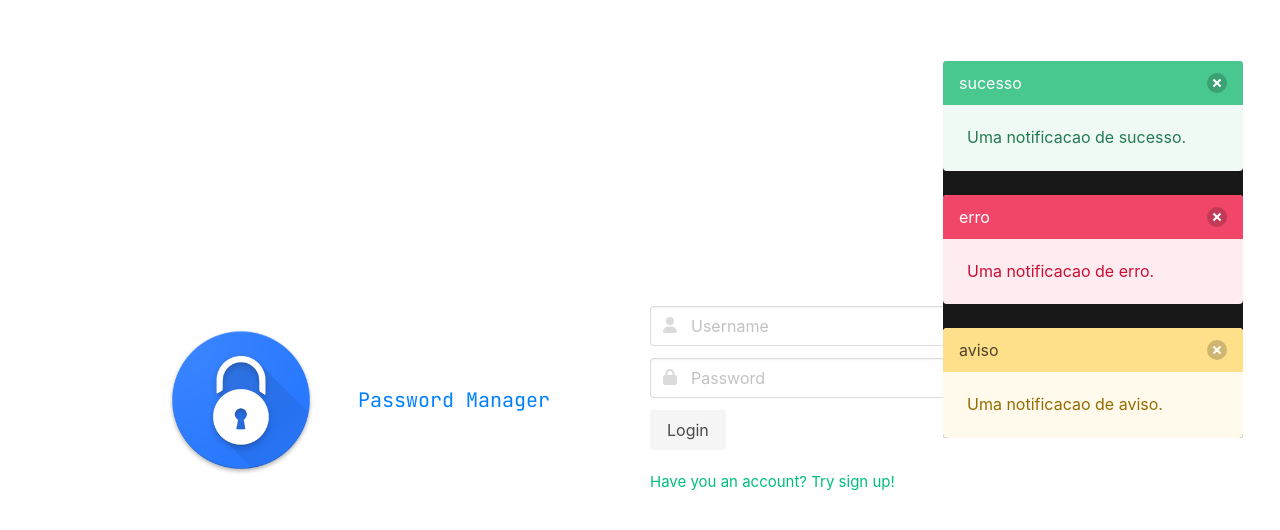
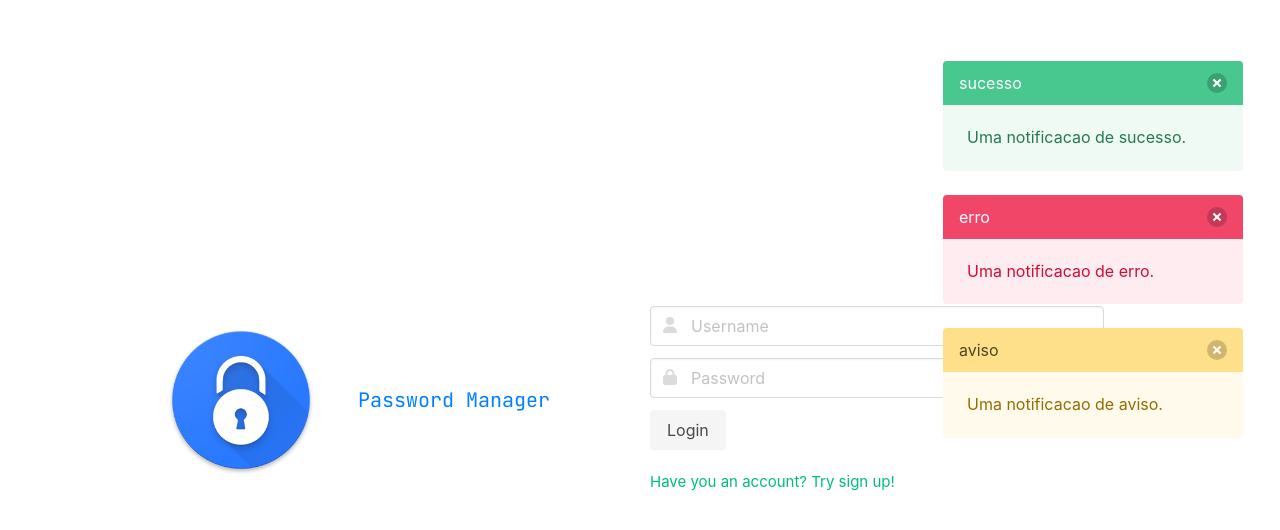
Before and after one commit to AlessandroSFreitas/password_manager_fe, a Vue app: page / in a window 1280 px wide. Shown: the top 530 px of the page. Built offline with nearby package versions, Linux system fonts and the light colour scheme; no server answers.

Commit message:
style: fix transparency

```diff
--- a/src/assets/main.css
+++ b/src/assets/main.css
@@ -39,5 +39,5 @@ a,
   right: 0;
   top: 3%;
   padding: 37px;
-  z-index: 1;
+  z-index: 10;
 }
--- a/src/components/Notifications.vue
+++ b/src/components/Notifications.vue
@@ -44,6 +44,6 @@ export default defineComponent ({
 .notification {
     width: 300px;
     padding: 0px;
-    background-color: #181818;
+    background-color: #18181800;
 }
 </style>
```
